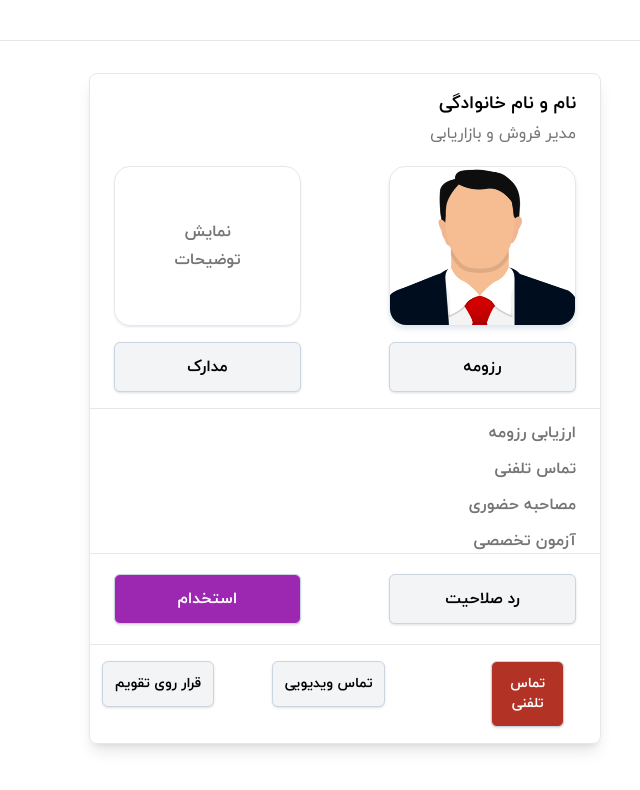
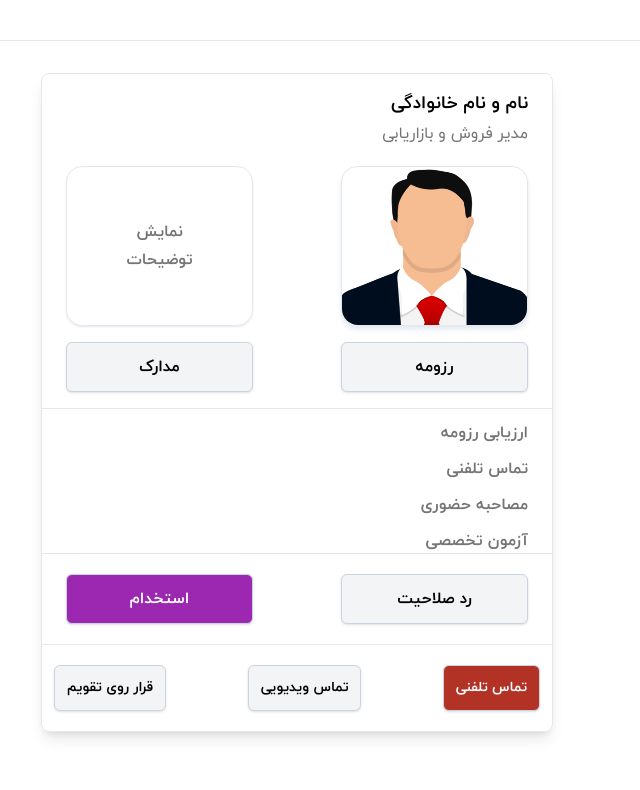
Before and after one commit to maryaaama/atslight, a React (Create React App) app: page /Candidate in a window 1280 px wide. Shown: the top 790 px of the page, without its empty margins (550-1190 px from the left). Built offline with nearby package versions, Linux system fonts and the light colour scheme; no server answers.

Commit message:
fix-some

```diff
--- a/src/routes/candidate/page.tsx
+++ b/src/routes/candidate/page.tsx
@@ -69,9 +69,9 @@ export default function Candidate() {
             <Button name="استخدام" className={""} />
           </div>
         </div>
-        <div className="flex flex-row py-4 px-3 justify-between border-t">
+        <div className="flex flex-row py-5 px-3 justify-between border-t">
           <Button
-            className="w-1/2 mx-6 text-center rounded-md shadow py-3 m-auto border border-slate-300 p-3 text-sm bg-[#b23226] text-white font-semibold"
+            className="m-auto text-center border border-slate-300 p-3 text-sm rounded-md shadow font-semibold bg-[#b23226] text-white"
             name={"تماس تلفنی"}
           />
           <Button
```
